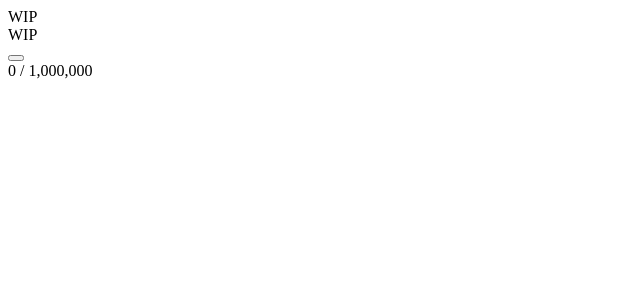
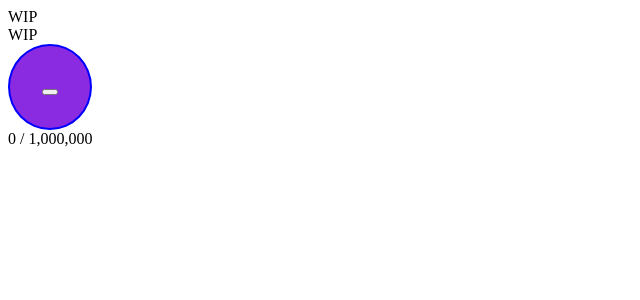
Before and after one commit to theofficetroll/JustAPinchOfMana, a React app: page / in a window 1280 px wide. Shown: the top 300 px of the page, without its empty margins (0-640 px from the left). Built offline with nearby package versions, Linux system fonts and the light colour scheme; the HTML template or start-up script is replaced by a standard one.

Commit message:
Added some css to the orb to make it easier to see and use.

```diff
--- a/src/index.css
+++ b/src/index.css
@@ -0,0 +1,11 @@
+.orb {
+  background-color: blueviolet;
+  border: 2px solid blue;
+  color: white;
+  padding: 32px 32px;
+  text-align: center;
+  text-decoration: none;
+  display: inline-block;
+  font-size: 16px;
+  border-radius: 50%;
+}
--- a/src/index.jsx
+++ b/src/index.jsx
@@ -1,6 +1,7 @@
 import React from 'react';
 import ReactDOM from 'react-dom';
 import { BrowserRouter, Route, Switch } from 'react-router-dom';
+import './index.css';
 
 import Home from './pages/home.jsx';
 import Run from './pages/run.jsx'
```
Also changed, not shown: src/components/tools.jsx (+7 -0 lines).
